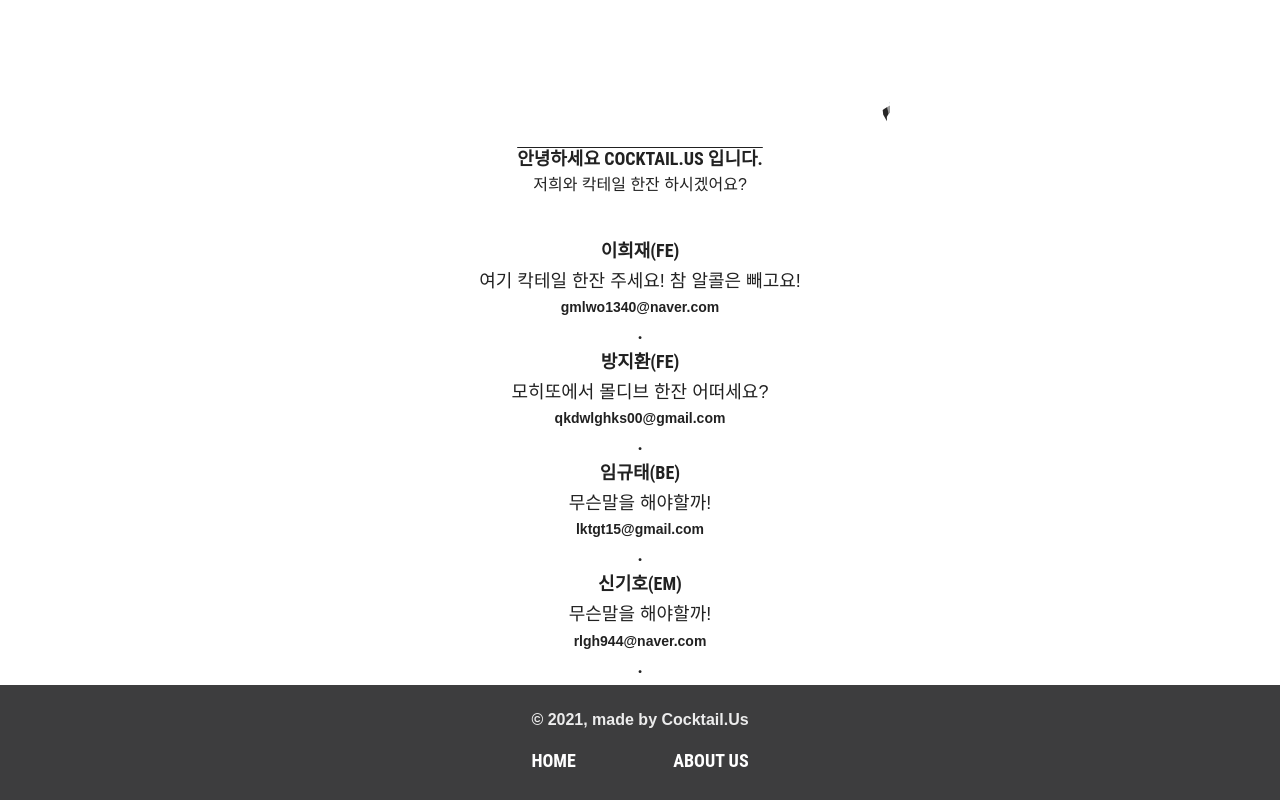
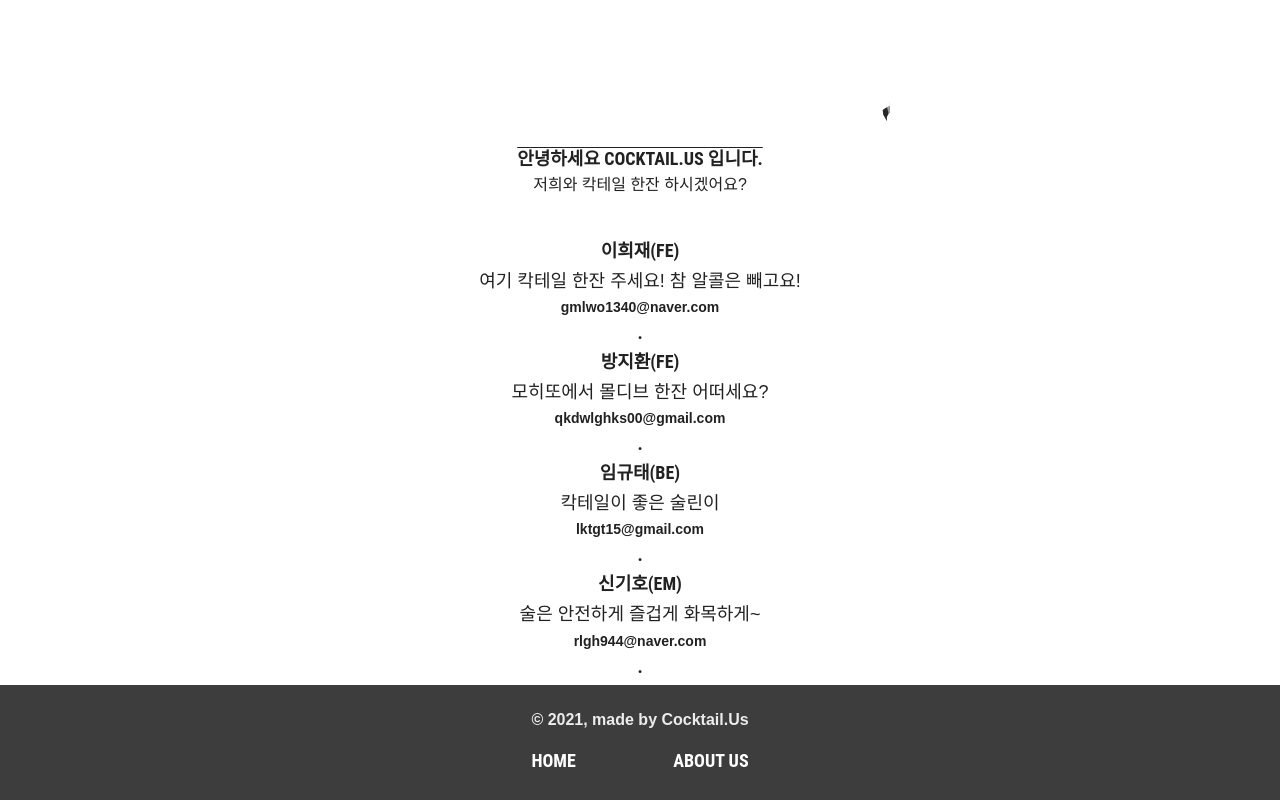
Before and after one commit to Heejae-Lee/cocktailus, a React (Create React App) app in the folder frontend/: page /AboutUs in a window 1280 px wide. Shown: the part 377-1177 px from the top of the page. Built offline with nearby package versions, Linux system fonts and the light colour scheme.

Commit message:
Chore: 'AboutUs 내용 추가'
신기호, 임규태 메시지 추가

```diff
--- a/frontend/src/pages/AboutUs/index.js
+++ b/frontend/src/pages/AboutUs/index.js
@@ -55,13 +55,13 @@ function AboutUs() {
             <Typography variant="h6" align="center">.</Typography>
             <Typography variant="h6" align="center">임규태(BE)</Typography>
             <Typography variant="subtitle1" align="center">
-              무슨말을 해야할까!
+              칵테일이 좋은 술린이
             </Typography>
             <Typography variant="subtitle2" align="center">lktgt15@gmail.com</Typography>
             <Typography variant="h6" align="center">.</Typography>
             <Typography variant="h6" align="center">신기호(EM)</Typography>
             <Typography variant="subtitle1" align="center">
-              무슨말을 해야할까!
+              술은 안전하게 즐겁게 화목하게~
             <Typography variant="subtitle2" align="center">rlgh944@naver.com</Typography>
             </Typography>
             <Typography variant="h6" align="center">.</Typography>
```
